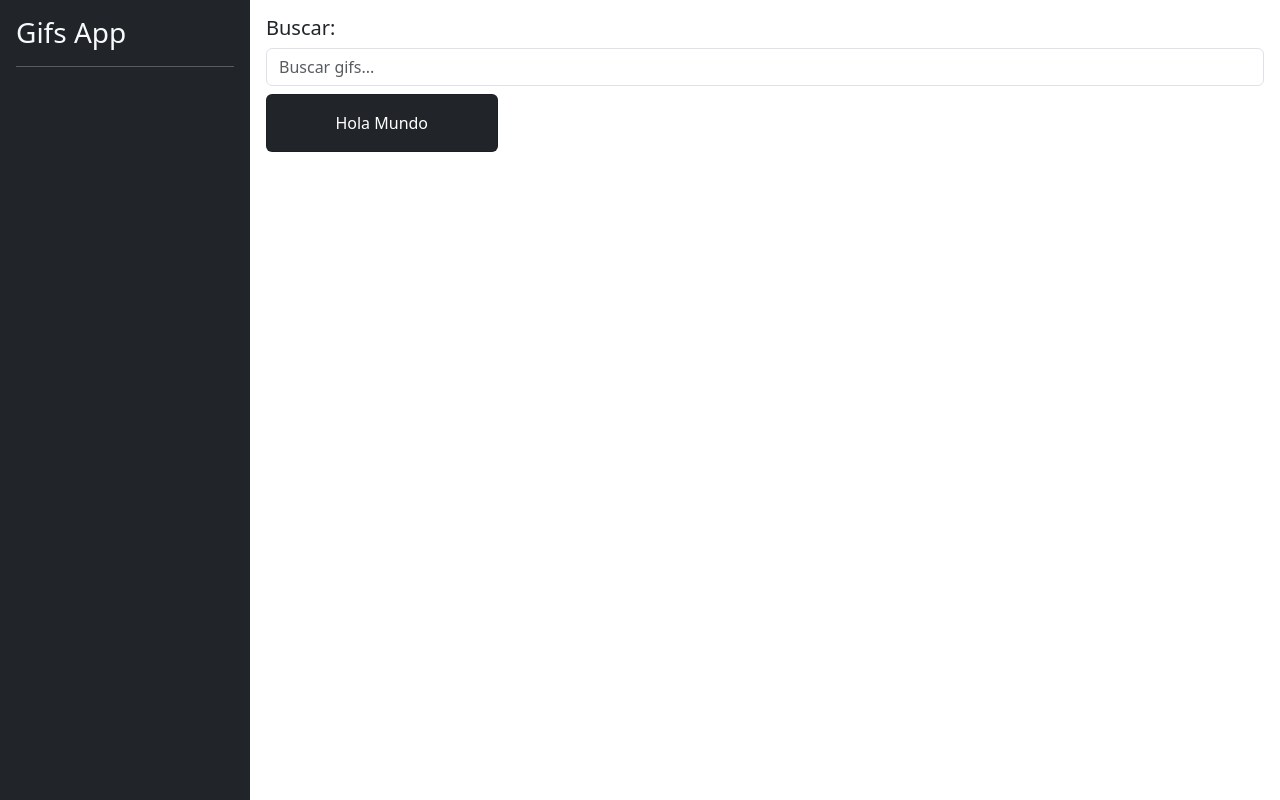
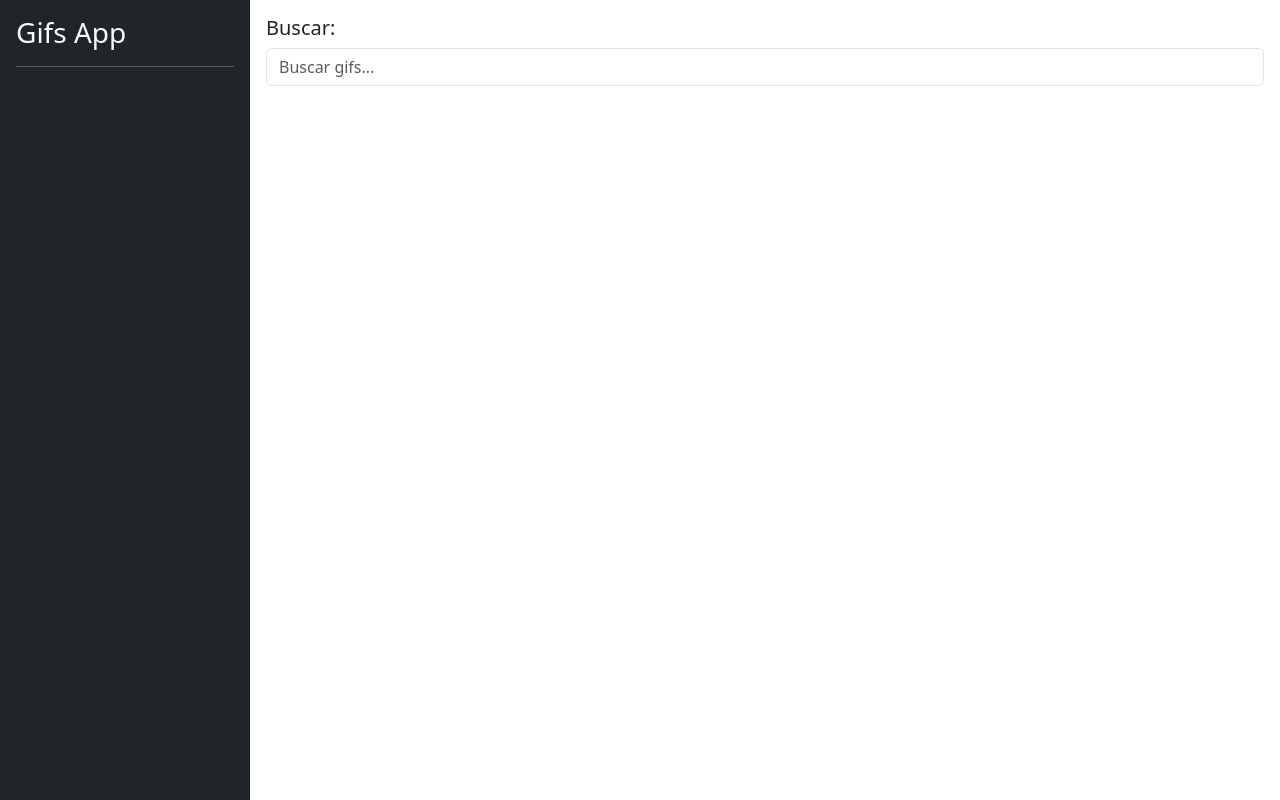
Before and after one commit to bnhdez/Gifs-App, an Angular app: page / in a window 1280 px wide. Built offline with nearby package versions, Linux system fonts and the light colour scheme.

Commit message:
ngfor card list component

```diff
--- a/src/app/gifs/components/card-list/card-list.component.html
+++ b/src/app/gifs/components/card-list/card-list.component.html
@@ -2,7 +2,7 @@
 <div class="row">
   <!-- md-3 indicia que en pantallas medianas abarca 4 cuadros, osea las 12 se dividen en 3 -->
   <!-- sm-6 indica que en pantallas pequeñas las 12 se dividen en 6, osea 2 cuadros mostrara -->
-  <div class="col-md-3 col-sm-6">
+  <div *ngFor="let gif of gifs" class="col-md-3 col-sm-6">
     <div class="card mb-2 text-center bg-dark">
       <!-- TODO: crear imagen -->
 
```
